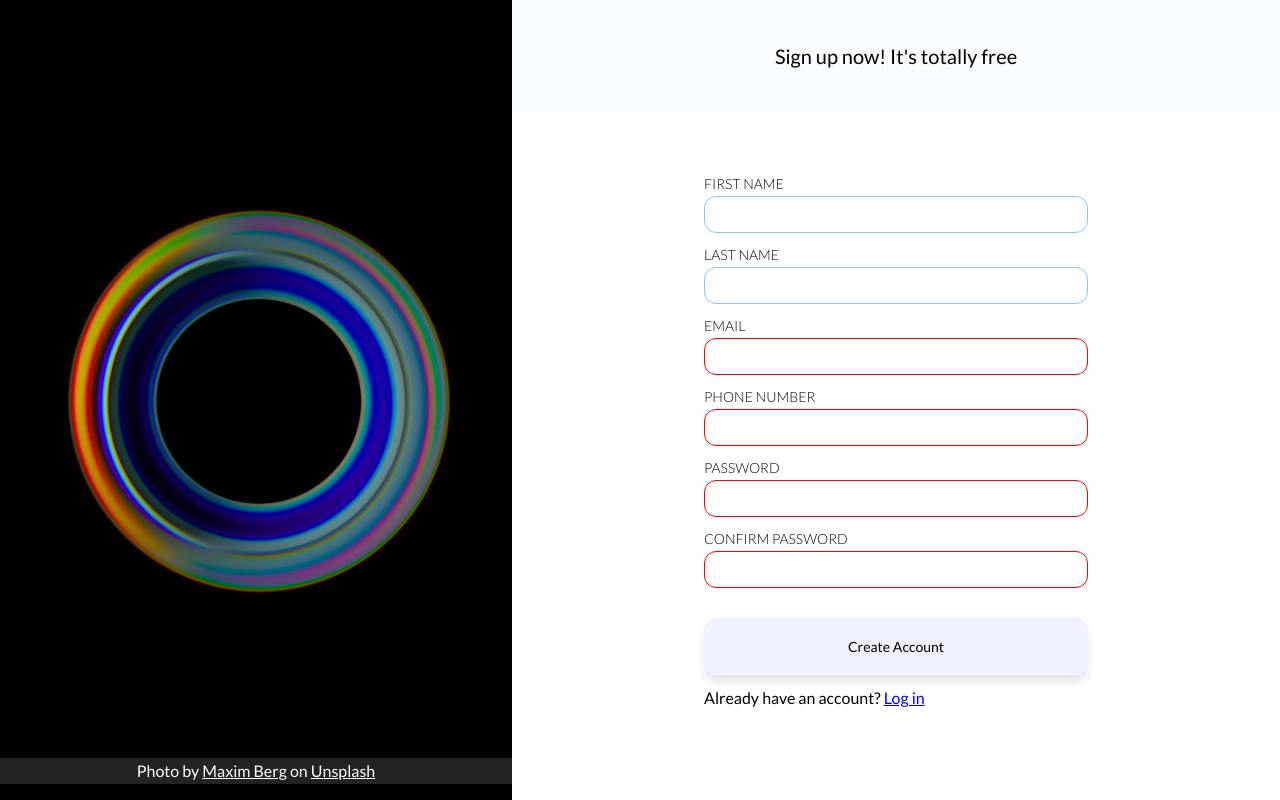
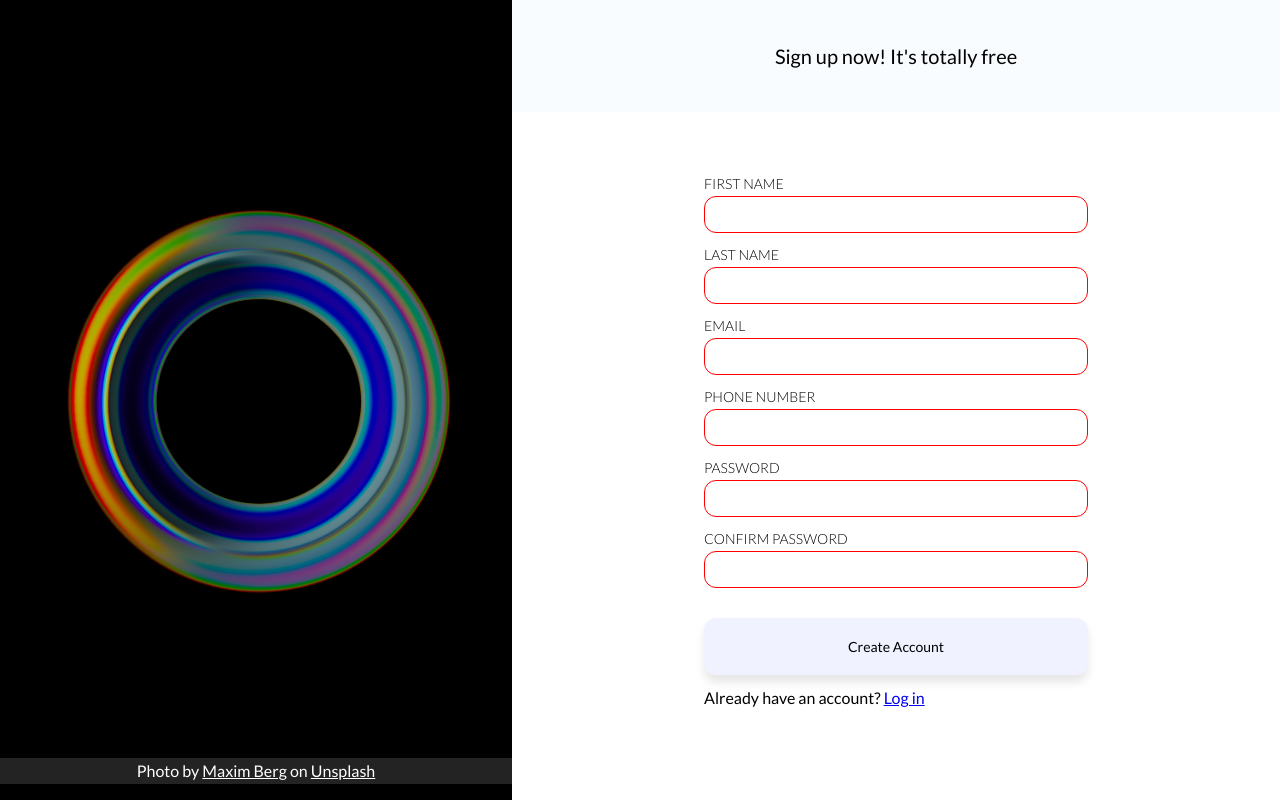
Before and after one commit to napalm-git/Sign-Up-Form, a plain HTML site: page index.html in a window 1280 px wide. Drawn offline with Linux system fonts and the light colour scheme.

Commit message:
Fixed a potential bug

```diff
--- a/index.html
+++ b/index.html
@@ -36,10 +36,10 @@
         <div class="form-div">
           <form class="form">
             <label for="name">FIRST NAME</label>
-            <input type="text" id="name" name="name" />
+            <input type="text" id="name" name="name" required />
 
             <label for="surname">LAST NAME</label>
-            <input type="text" id="surname" name="surname" />
+            <input type="text" id="surname" name="surname" required />
 
             <label for="email">EMAIL</label>
             <input type="email" id="email" name="email" required />
```
